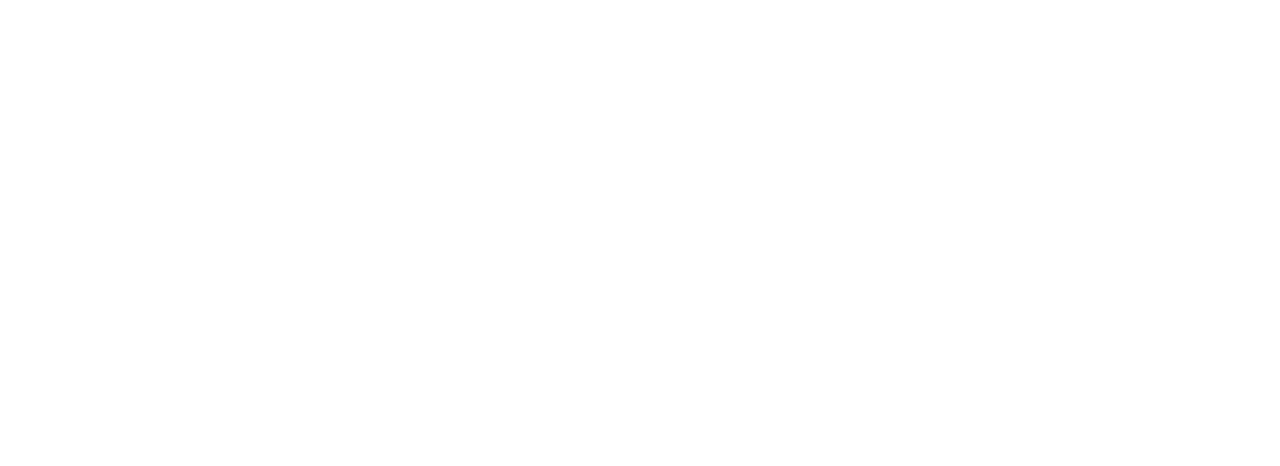
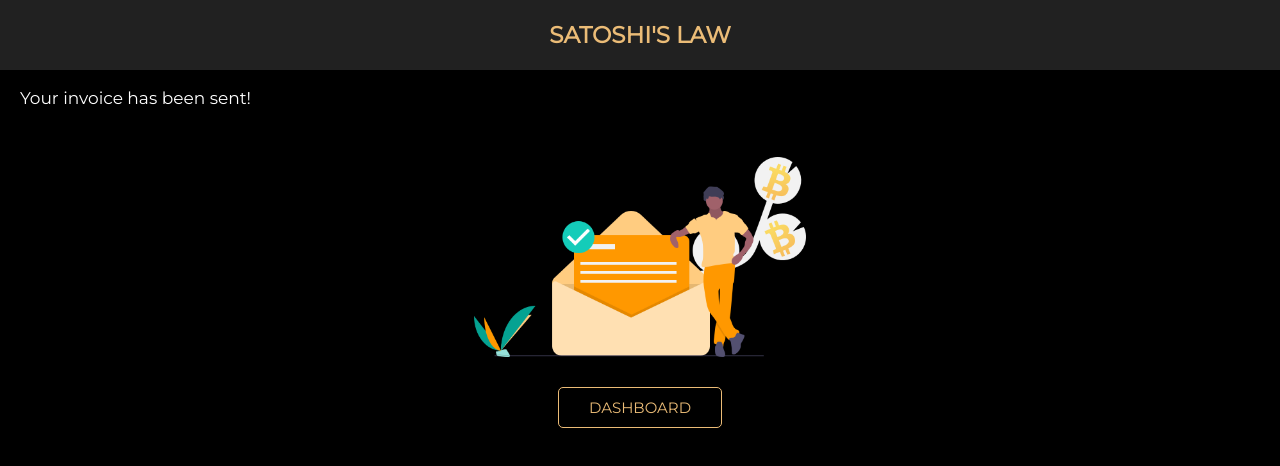
Before and after one commit to satoshi-s-law/frontend, a React (Create React App) app: page /success in a window 1280 px wide. Shown: the top 466 px of the page. Built offline with nearby package versions, Linux system fonts and the light colour scheme.

Commit message:
-cleaned up sentInvoice component -linked sent invoce component

```diff
--- a/src/App.jsx
+++ b/src/App.jsx
@@ -5,6 +5,7 @@
 import HomePage from './components/HomePage/HomePage';
 import AddTaskForm from './components/NewProjectForm/AddTaskForm';
 import CreateInvoice from './components/CreateInvoice/CreateInvoice';
+import SentInvoice from './components/SentInvoice/SentInvoice';
 
 class App extends React.Component {
   constructor(props) {
@@ -57,6 +58,11 @@
           path="/project/:id"
           render={props => <CreateInvoice projectList={projectList} {...props} />}
         />
+        <Route
+          exact
+          path="/success"
+          component={SentInvoice}
+        />
       </div>
     );
   }
--- a/src/components/CreateInvoice/CreateInvoice.jsx
+++ b/src/components/CreateInvoice/CreateInvoice.jsx
@@ -180,7 +180,11 @@
       </ContactOptionBar>
       <SendDiv>
         <BlankDiv />
-        <Button>SEND</Button>
+        <NavLink to="/success" activeStyle={{ color: '#ebbc77' }} style={{ color: '#ebbc77' }}>
+          {' '}
+          <Button>SEND</Button>
+          {' '}
+        </NavLink>
       </SendDiv>
       <ProjectDiv>
         <ProjectName>{location != null ? location.state.project.projectName : null}</ProjectName>
--- a/src/components/SentInvoice/SentInvoice.jsx
+++ b/src/components/SentInvoice/SentInvoice.jsx
@@ -1,35 +1,17 @@
 import React from 'react';
+import { NavLink } from 'react-router-dom';
 import styled from 'styled-components';
 import BGimg from './senInvoice.png';
-import Navigation from '../../components/Navigation/Navigation';
+import Navigation from '../Navigation/Navigation';
 
-const Header = styled.div`
-    background-color: #212121;
-    color: white;
-    display: flex;
-    align-items: center;
-    justify-content: flex-start;
-    padding: 30px 8% 30px 8%;
-    @media(min-width: 1000px) {
-        padding: 30px 25% 30px 25%;
-    }
-`
-const Icon = styled.i`
-    font-size: 1.6rem;
-    width: 1%;
-    text-align: right;
-    &:hover{
-        cursor: pointer;
-        color: #ebbc77;
-    }
-`
 const H1 = styled.h1`
     font-family: 'Montserrat', sans-serif;
     font-size: 1.7rem;
     text-align: left;
     color: white;
+    background-color: #000000;
     padding: 20px 20px;
-`
+`;
 
 const Button = styled.button`
     color: #ebbc77;
@@ -46,7 +28,7 @@
         padding: 10px 30px 10px 30px;
         box-shadow: 3px 3px #ebbc77;
     }
-`
+`;
 const SendDiv = styled.div`
     background-color: #000000;
     color: white;
@@ -58,23 +40,27 @@
     @media(min-width: 1000px) {
         padding: 30px 20% 30px 20%;
     }
-`
+`;
 
 const PageDiv = styled.div`
     font-family: 'Montserrat', sans-serif;
-`
+    height: 100vh;
+    background-color: #000000;
+`;
 
-const SentInvoice = () => {
-    return(
+
+const SentInvoice = () => (
   <PageDiv>
     <Navigation />
     <H1>Your invoice has been sent!</H1>
     <SendDiv>
       <img src={BGimg} height="200px" alt="Bitcoin_Sent" />
-                <Button >DASHBOARD</Button>
+      <NavLink to="/" activeStyle={{ color: '#ebbc77' }}>
+        <Button>DASHBOARD</Button>
+        {' '}
+      </NavLink>
     </SendDiv>
   </PageDiv>
-    )
-}
+);
 
 export default SentInvoice;
--- a/src/components/homePage/homePage.jsx
+++ b/src/components/homePage/homePage.jsx
@@ -4,7 +4,7 @@
 import Footer from '../Footer/Footer';
 import Navigation from '../Navigation/Navigation';
 import ProjectList from '../ProjectList/ProjectList';
-import SentInvoice from '../SentInvoice/SentInvoice';
+
 
 const HomePageDiv = styled.div`
   height: 100vh;
@@ -15,10 +15,9 @@
   const { projectList, submitAddTask } = props;
   return (
     <HomePageDiv>
-      <SentInvoice />
-      {/* <Navigation />
+      <Navigation />
       <ProjectList {...props} projectList={projectList} submitAddTask={submitAddTask} />
-      <Footer /> */}
+      <Footer />
     </HomePageDiv>
   );
 };
```
Lines whose indentation alone changed are shown as unchanged.
